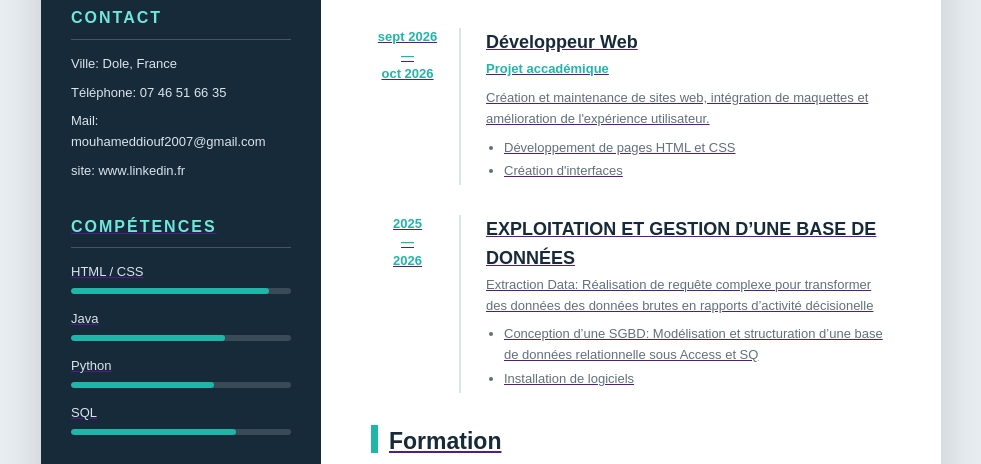
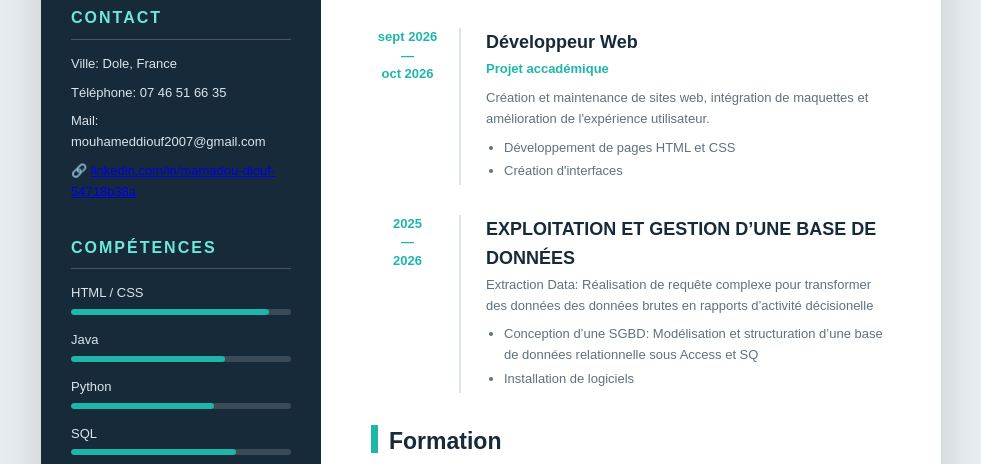
Before and after one commit to mamadoudiouf20070811-dotcom/thesith, a plain HTML site: page index.html in a window 1280 px wide. Shown: the part 329-793 px from the top of the page, without its empty margins (149-1130 px from the left). Drawn offline with Linux system fonts and the light colour scheme.

Commit message:
Improve LinkedIn link display in index.html
Updated LinkedIn link formatting for better visibility.

```diff
--- a/index.html
+++ b/index.html
@@ -27,7 +27,11 @@
                 <p>Ville: Dole, France</p>
                 <p>Téléphone: 07 46 51 66 35 </p>
                 <p>Mail: mouhameddiouf2007@gmail.com</p>
-                <p>site: www.linkedin.fr<a href "https://www.linkedin.com/in/mamadou-diouf-54718b38a/?lipi=urn%3Ali%3Apage%3Ad_flagship3_profile_view_base_contact_details%3Bh8I7H8xtToCM9TGMmT2R%2Bw%3D%3D"></p>
+                <p>
+    🔗 <a href="https://www.linkedin.com/in/mamadou-diouf-54718b38a/" target="_blank">
+        linkedin.com/in/mamadou-diouf-54718b38a
+    </a>
+</p>
             </section>
 
             <section>
```
